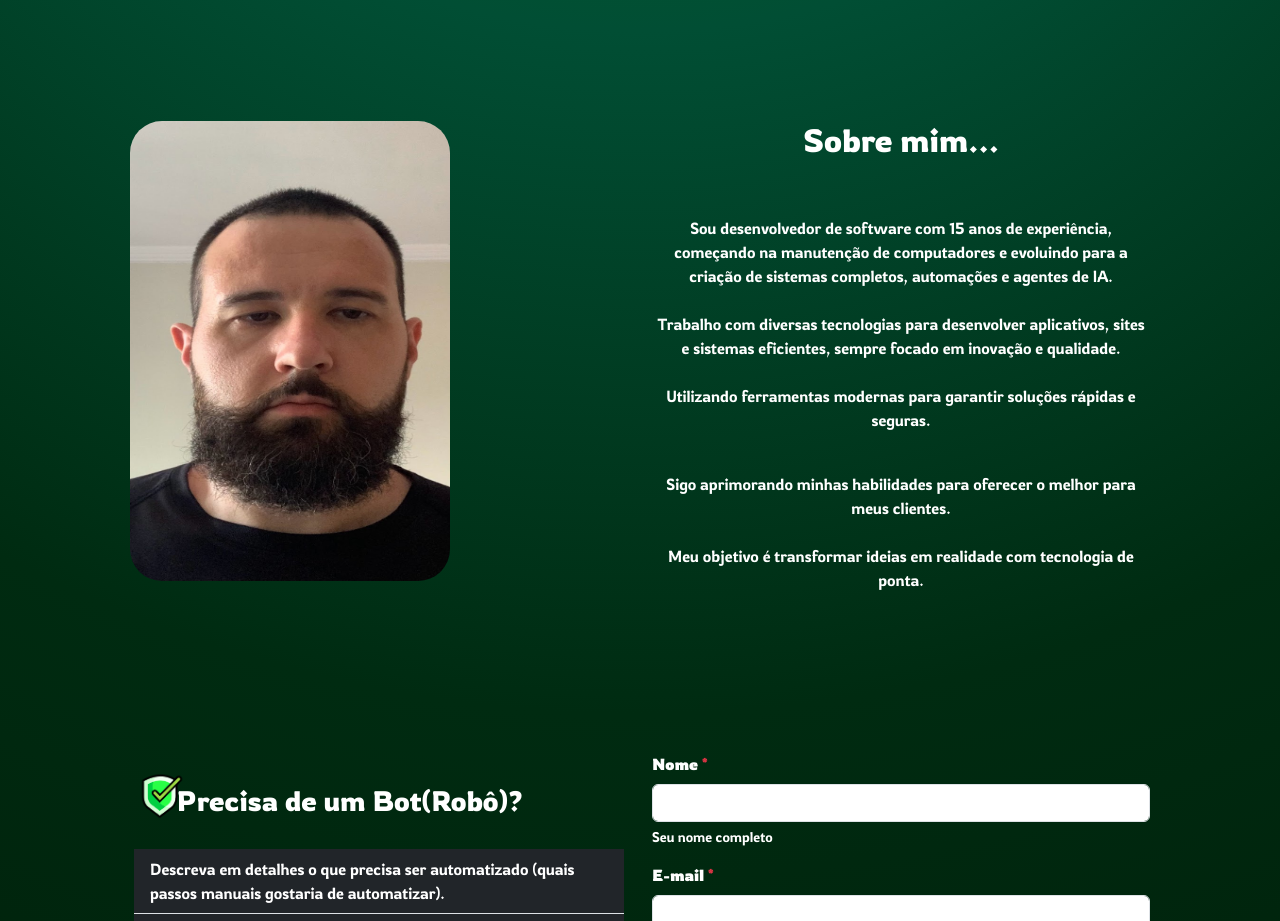
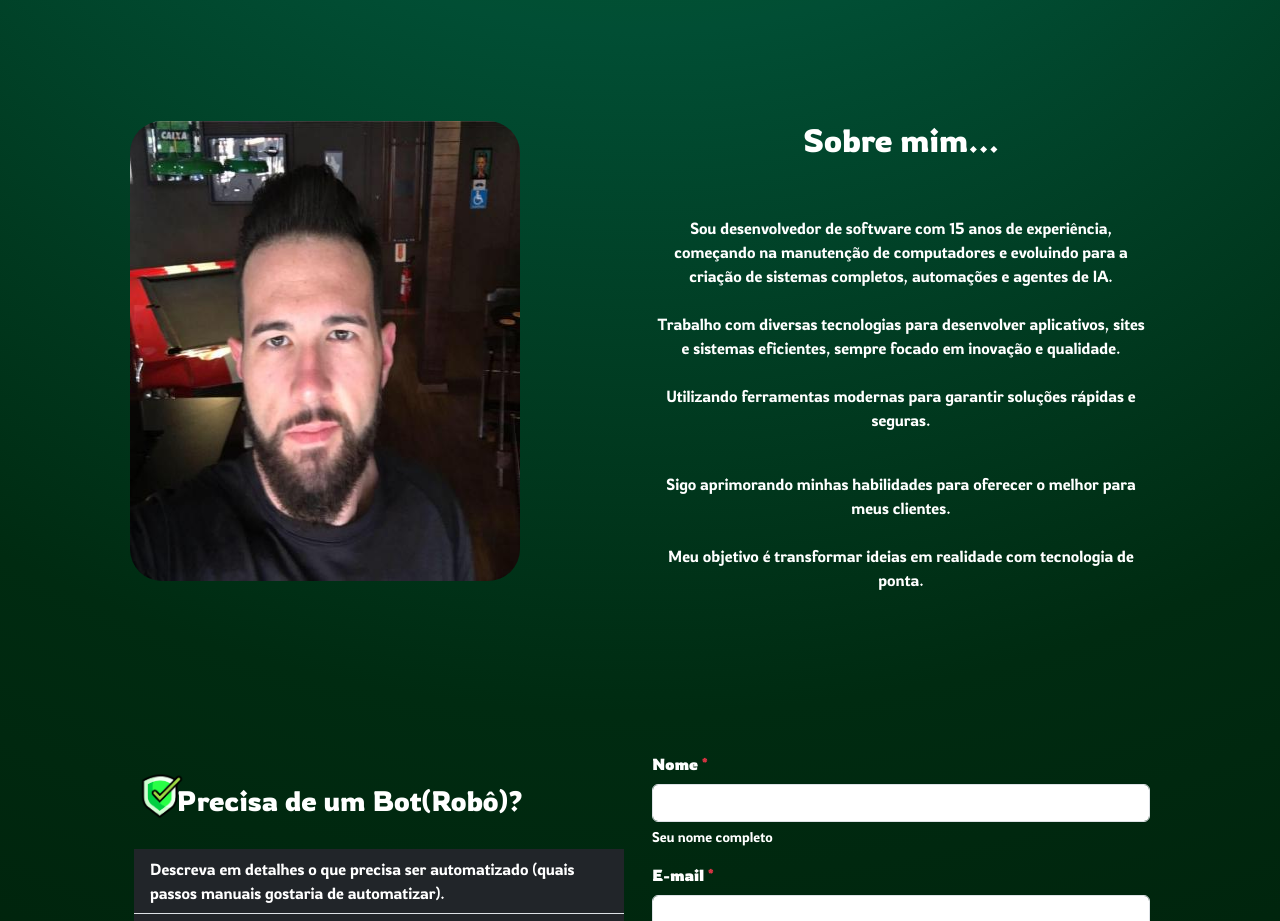
Before and after one commit to JonathanPasqualotto/sitejonathanpasqualotto, a plain HTML site: page index.html in a window 1280 px wide. Shown: the part 2840-3761 px from the top of the page. Drawn offline with nearby package versions, Linux system fonts and the light colour scheme; a web font is replaced by a local one.

Commit message:
troca de imagem

```diff
--- a/css/styles.css
+++ b/css/styles.css
@@ -29,7 +29,7 @@ body{
 }
 
 .perfil {
-    width: 320px;
+    width: 390px;
     height: 460px;
 }
 
--- a/index.html
+++ b/index.html
@@ -146,7 +146,7 @@
       <!-- INICIO SOBRE -->
         <section class="row row-cols-lg-5 p-5 mt-5">
             <div class="col-lg-6 order-2 order-lg-1">
-              <img class="d-inline rounded-5 perfil" src="./assets/eu.jpg" alt="robot">
+              <img class="d-inline rounded-5 perfil" src="./assets/eu.jpeg" alt="robot">
             </div>
           <div class="col-lg-6 order-1 order-lg-2 text-center sobre">
             <h2 class="text-center">Sobre mim...</h2>
```
Also changed, not shown: assets/eu.jpeg (added).
